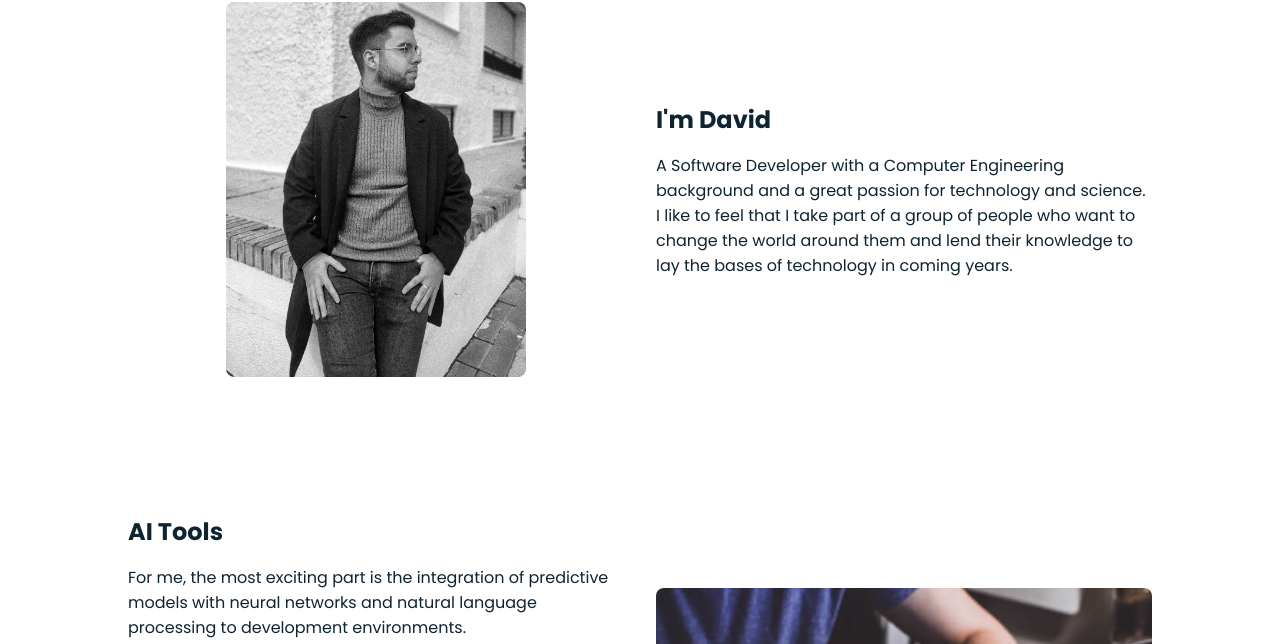
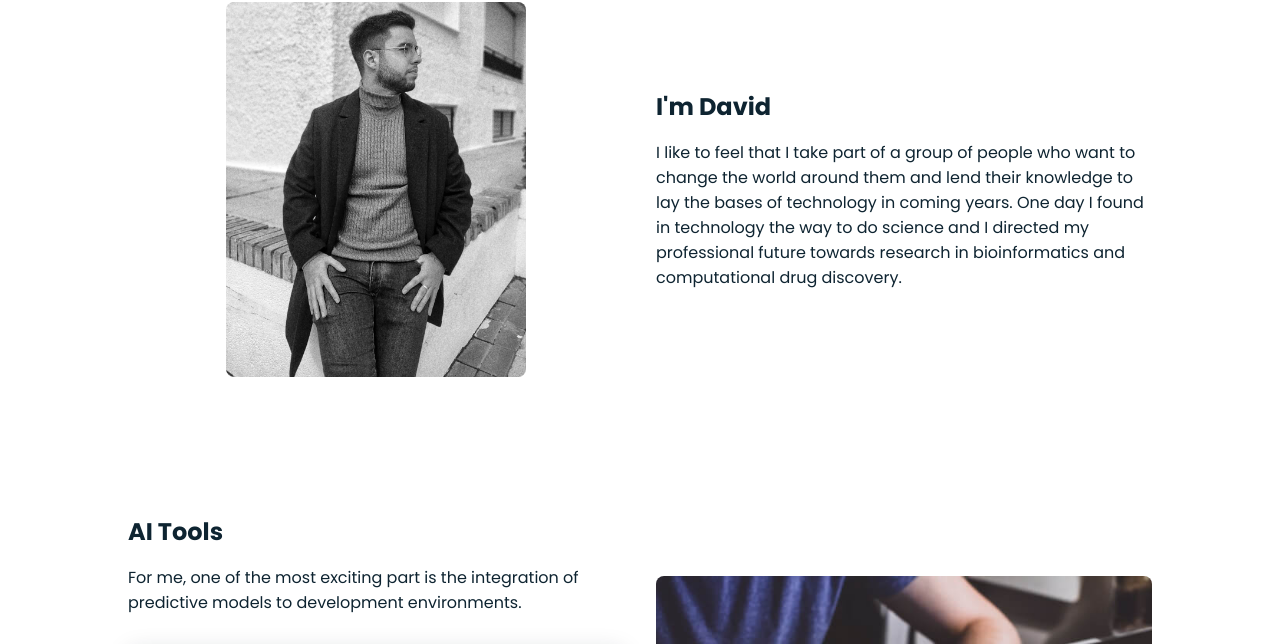
Before and after one commit to DaSC96/web, a plain HTML site: page index.html in a window 1280 px wide. Shown: the part 974-1618 px from the top of the page. Drawn offline with nearby package versions, Linux system fonts and the light colour scheme.

Commit message:
Oct 2022

```diff
--- a/index.html
+++ b/index.html
@@ -55,7 +55,7 @@
 
                 <h1 class="home__title">Hi,<br>I'm <span class="home__title-color">David </span ><span><br> <font size="+3">Computer Engineer</font><br></span>
 
-                    <span> <font size="+1">Cheminformatics & Computational Biology </font></h1>
+                    <span> <font size="+1">Bioinformatics & Computational Biology </font></h1>
 
                     <a href="#about" class="button">About</a>
                 </div>
@@ -88,10 +88,10 @@
 
                     <div>
                         <h2 class="about__subtitle">I'm David</h2>
-                        <p class="about__text">A Software Developer with a Computer Engineering background
-                             and a great passion for technology and science. I like to feel that I take part
-                             of a group of people who want to change the world around them and lend their
-                             knowledge to lay the bases of technology in coming years. </p>
+                        <p class="about__text">I like to feel that I take part of a group of people who want to change
+                            the world around them and lend their knowledge to lay the bases of technology in coming years.
+                            One day I found in technology the way to do science and I directed my professional future towards
+                            research in bioinformatics and computational drug discovery. </p>
                     </div>
                 </div>
 
@@ -107,8 +107,7 @@
                     <div>
                         <h2 class="skills__subtitle">AI Tools</h2>
 
-                        <p class="skills__text"> For me, the most exciting part is the integration of predictive models with neural networks and natural language processing
-                            to development environments.</p>
+                        <p class="skills__text"> For me, one of the most exciting part is the integration of predictive models to development environments.</p>
                         <div class="skills__data">
                             <div class="skills__names">
                                 <i><img src="./static/img/keras_logo_icon_145136.ico" class='skills__AI__icon' alt=""></i>
```
